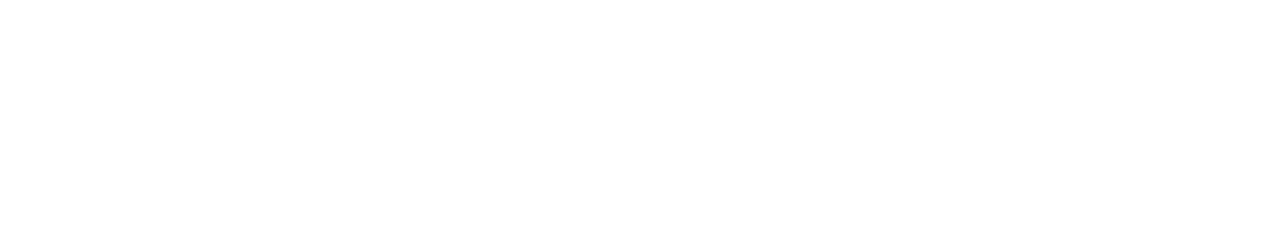
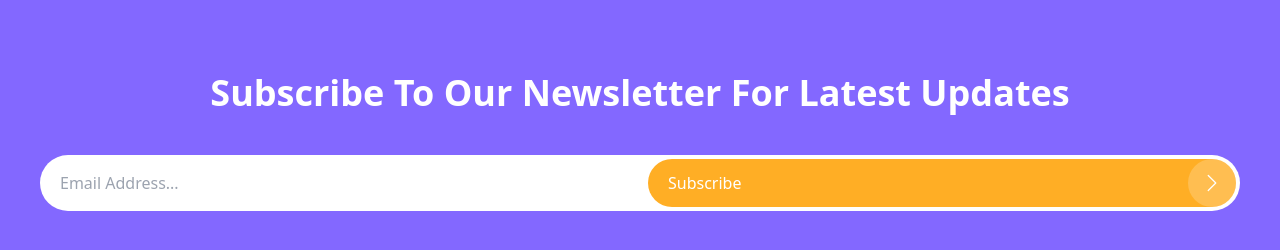
Before and after one commit to fatimanvrzz/first-web-project, a React (Vite) app: page / in a window 1280 px wide. Shown: the part 10137-10387 px from the top of the page. Before the commit the page ends 9999 px from the top, so only its background shows below. Built offline with nearby package versions, Linux system fonts and the light colour scheme.

Commit message:
small fixes and email subcribe

```diff
--- a/src/pages/index.tsx
+++ b/src/pages/index.tsx
@@ -143,8 +143,8 @@
                         </span>
                     </h2>
                     <p className="flex mt-9 mx-10 text-white font-noto-sans text-xl">Quisque leo augue, lobortis ac tellus nec, posuere ultricies nulla. Praesent massa odio, pellentesque in consectetur quis, volutpat sit amet erat.</p>
-                    <div className="flex border-2 border-secondary bg-secondary text-white w-fit ml-10 mt-9 rounded-xl px-7 py-3 shadow-secondary shadow-all-around">
-                        <p className="font-noto-sans tracking-wider text-sm">Learn More</p>
+                    <div className="flex border-2 border-secondary bg-secondary text-white w-fit ml-10 mt-9 rounded-xl px-7 py-3 shadow-secondary shadow-all-around  active:bg-purple active:border-purple active:shadow-purple">
+                        <p className="font-noto-sans tracking-wider text-sm ">Learn More</p>
                     </div>
                 </div>
             </div>
@@ -157,7 +157,7 @@
                             )
                         })}
                     </div>
-                    <button className="w-full self-center text-white bg-secondary rounded-xl h-20 font-semibold font-noto-sans">
+                    <button className="w-full self-center text-white bg-secondary rounded-xl h-20 font-semibold font-noto-sans  active:bg-purple">
                         Book Your Appointment
                     </button>
                 </div>
@@ -174,7 +174,7 @@
                     <span className="text-pretty text-grey">Integer auctor est nec semper hendrerit. Etiam sollicitudin enim in urna commodo, in dapibus velit elementum. Ut congue nisl sapien, vel ultricies nulla tincidunt vitae. Maecenas non ligula quis massa consequat commodo eleifend ut velit. Vestibulum molestie nunc non libero posuere, quis pellentesque massa tempus.</span>
                 </div>
                 <div className="flex mx-5 my-7 ">
-                    <button className="w-max self-center px-7 py-3 mb-24 text-white bg-secondary rounded-xl font-semibold font-noto-sans  shadow-secondary shadow-all-around">
+                    <button className="w-max self-center px-7 py-3 mb-24 text-white bg-secondary rounded-xl  active:bg-purple active:shadow-purple font-semibold font-noto-sans  shadow-secondary shadow-all-around">
                         Read More
                     </button>
                 </div>
@@ -220,7 +220,7 @@
                     })}
                 </div>
             </div>
-            <div className="bg-slate-50 w-screen mt-36 flex flex-col items-center">
+            <div className=" w-screen mt-36 flex flex-col items-center">
                 <h2 className="text-3xl text-center font-noto-sans font-bold ml-6 mt-28">
                     What Our Client Say&#39;s
                 </h2>
@@ -232,6 +232,21 @@
                         )
                     })}
                 </div>
+            </div>
+            <div className="bg-purple h-[40rem] w-screen text-pretty mt-28 flex flex-col items-center px-10">
+                <h2 className="flex flex-col font-extrabold text-white font-noto-sans text-4xl mt-24 mb-10 leading-tight"> Subscribe To Our Newsletter For Latest Updates</h2>
+                <div className="flex flex-rowitems-center justify-between w-full bg-white rounded-full h-14 overflow-hidden pl-5 py-1 pr-1">
+                    <input type="email" placeholder="Email Address..." className="outline-none" />
+                    <button className="h-full bg-secondary text-white w-1/2 rounded-full flex flex-row items-center justify-between pl-5 active:bg-purple">
+                        Subscribe
+                        <div className="h-full aspect-square bg-white/20 rounded-full flex items-center justify-center">
+                            <svg xmlns="http://www.w3.org/2000/svg" fill="white" className="w-5 aspect-square" viewBox="0 0 16 16">
+                                <path fill-rule="evenodd" d="M4.646 1.646a.5.5 0 0 1 .708 0l6 6a.5.5 0 0 1 0 .708l-6 6a.5.5 0 0 1-.708-.708L10.293 8 4.646 2.354a.5.5 0 0 1 0-.708" />
+                            </svg>
+                        </div>
+                    </button>
+                </div>
+                <div className="h-px w-screen bg-white mt-10" />
             </div>
         </div>
     );
@@ -294,7 +309,7 @@
                 </span>
                 <span className="self-end text-neutral-500 ">/ Month</span>
             </span>
-            <button className="w-max self-center px-7 py-3 mb-24  text-white bg-secondary rounded-xl font-semibold font-noto-sans  shadow-secondary shadow-all-around">
+            <button className="w-max self-center px-7 py-3 mb-24  text-white bg-secondary rounded-xl font-semibold font-noto-sans  active:bg-purple active:shadow-purple shadow-secondary shadow-all-around">
                 Choose Plan
             </button>
         </div>
@@ -312,7 +327,7 @@
                 <h4 className="justify-center w-60 mt-4 text-xl font-bold font-noto-sans"> {props.data.Title}</h4>
                 <p className="justify-center w-60 mt-4 text-base font-noto-sans text-neutral-500">{props.data.Description}</p>
                 <div className="flex flex-row">
-                    <span className="flex flex-row items-center w-36 h-10 gap-2 text-secondary px-4  my-4 mr-32">Read More
+                    <span className="flex flex-row items-center w-36 h-10 gap-2 text-secondary px-4  my-4 mr-32  active:text-purple">Read More
                         <svg xmlns="http://www.w3.org/2000/svg" width="16" height="16" fill="currentColor" viewBox="0 0 16 16">
                             <path fill-rule="evenodd" d="M4.646 1.646a.5.5 0 0 1 .708 0l6 6a.5.5 0 0 1 0 .708l-6 6a.5.5 0 0 1-.708-.708L10.293 8 4.646 2.354a.5.5 0 0 1 0-.708" />
                         </svg>
```
